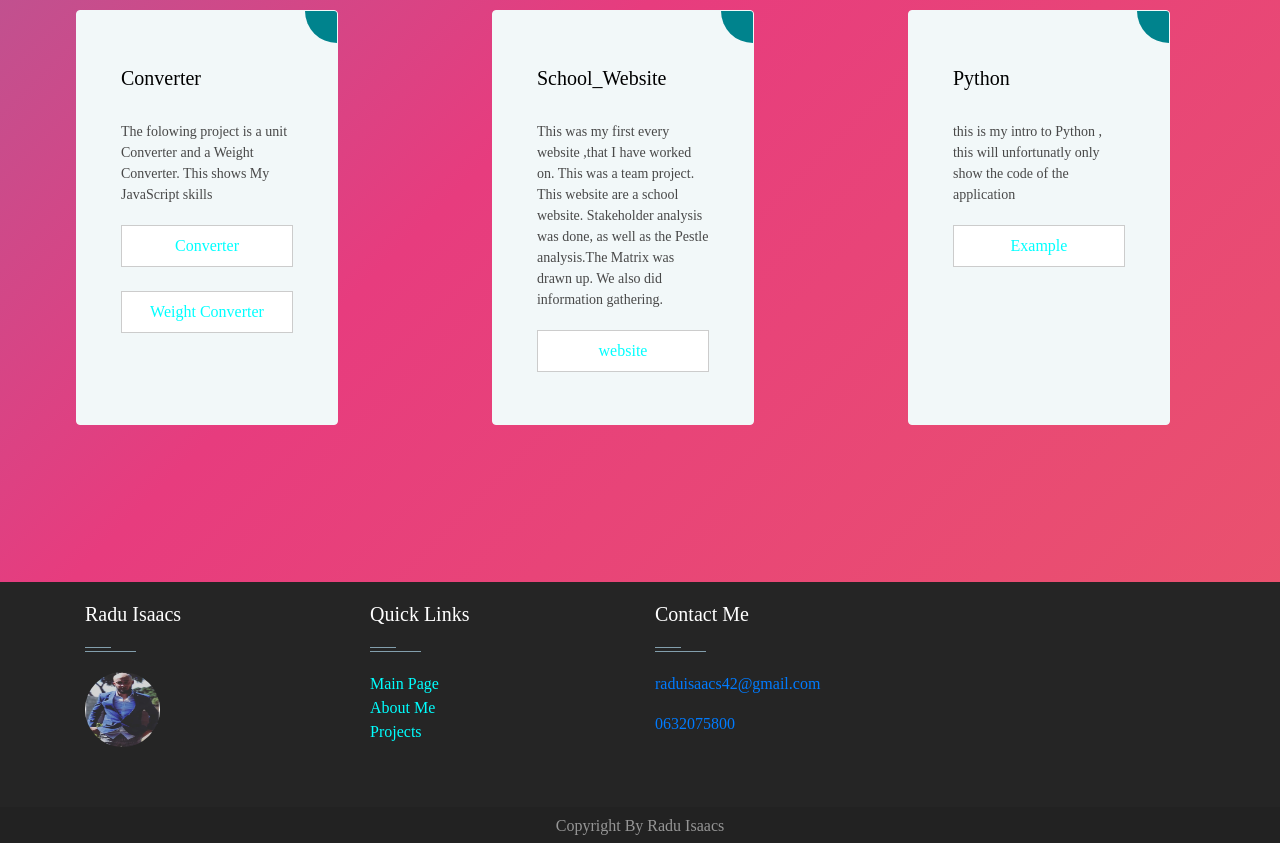
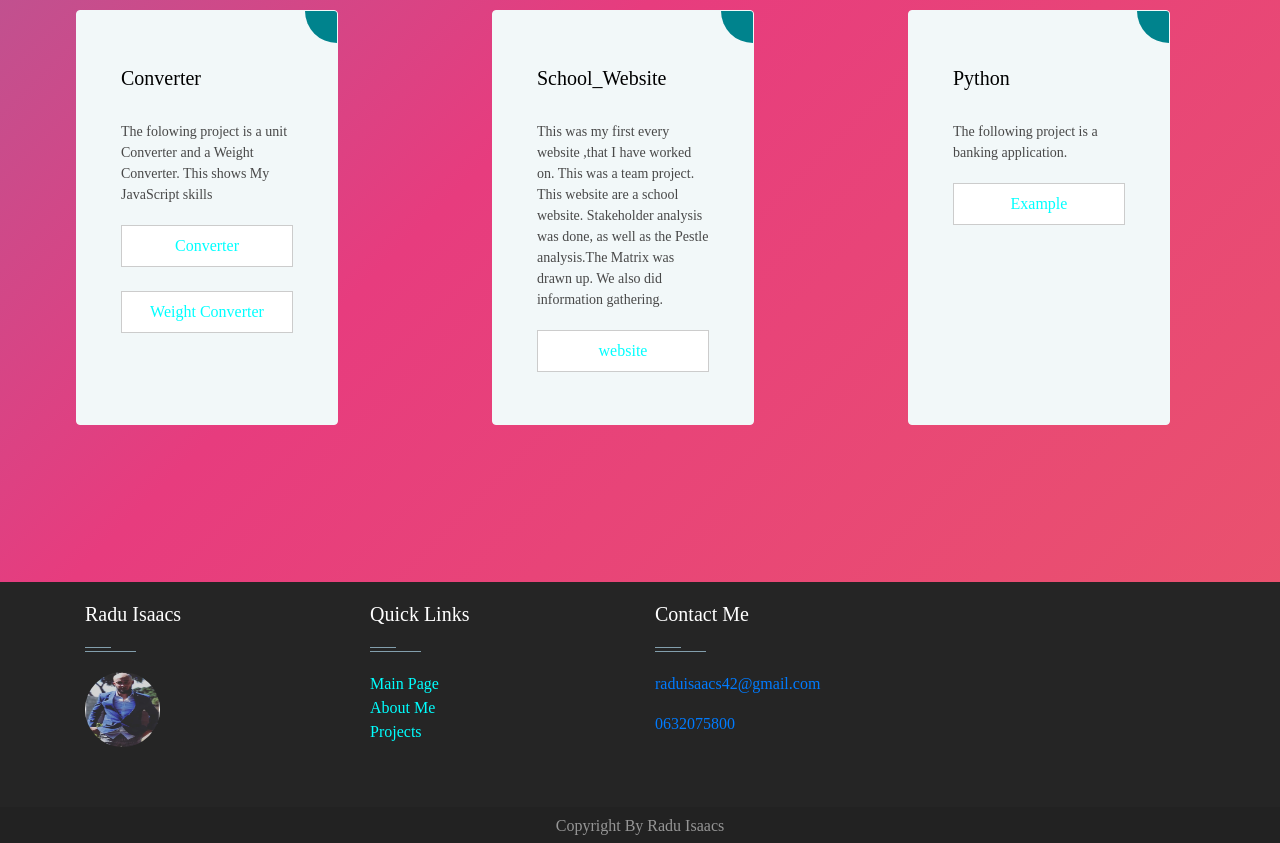
Before and after one commit to RaduI42/radus-portfolio, a plain HTML site: page index.html in a window 1280 px wide. Shown: the part 1460-2303 px from the top of the page. Drawn offline with nearby package versions, Linux system fonts and the light colour scheme.

Commit message:
change discription py

```diff
--- a/index.html
+++ b/index.html
@@ -148,7 +148,7 @@
 
           <div class="card-content">
               <div class="card-title">Python</div>
-              <p class="card-text">this is my intro to Python , this will unfortunatly only show the code of the application</p>
+              <p class="card-text">The following project is a banking application. </p>
               <a href="./banking app/banking gui app.py" class="cards-button button-block"><span>Example</span></a>
           </div>
       </div>
```
